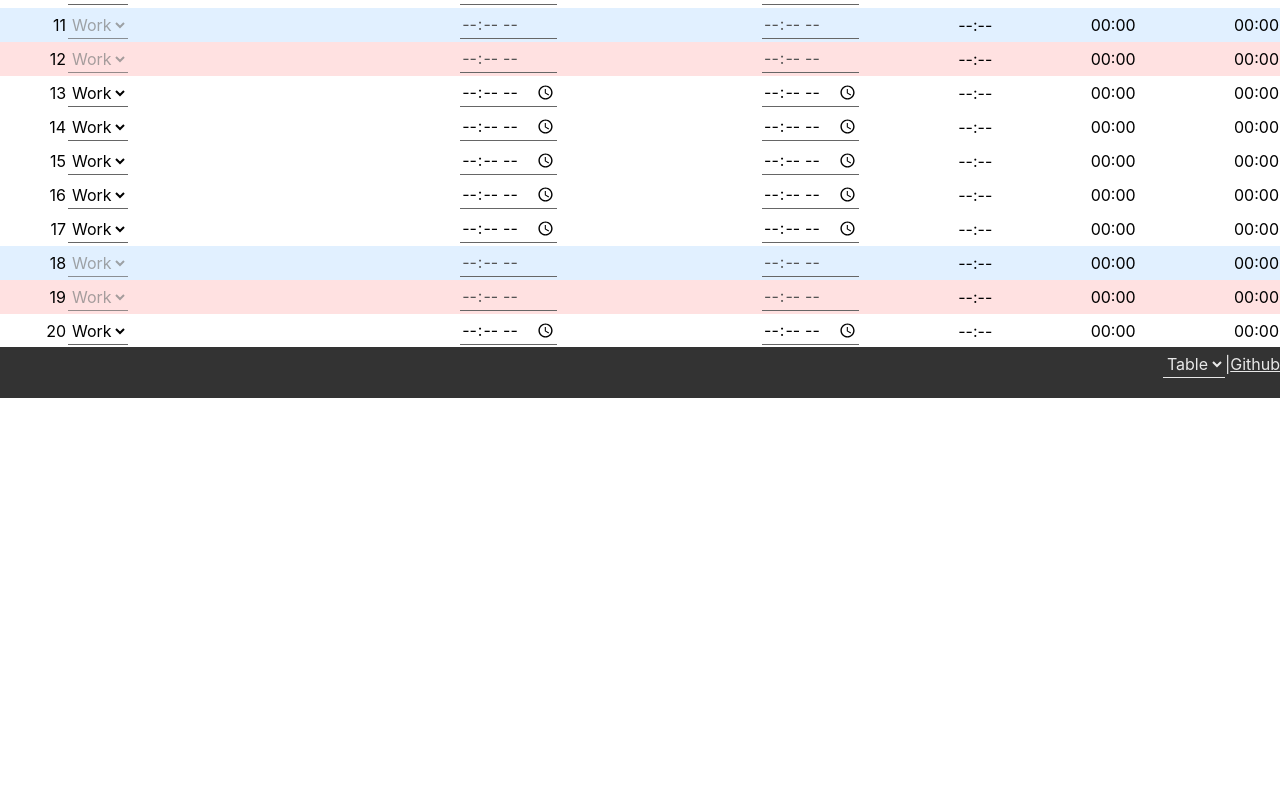
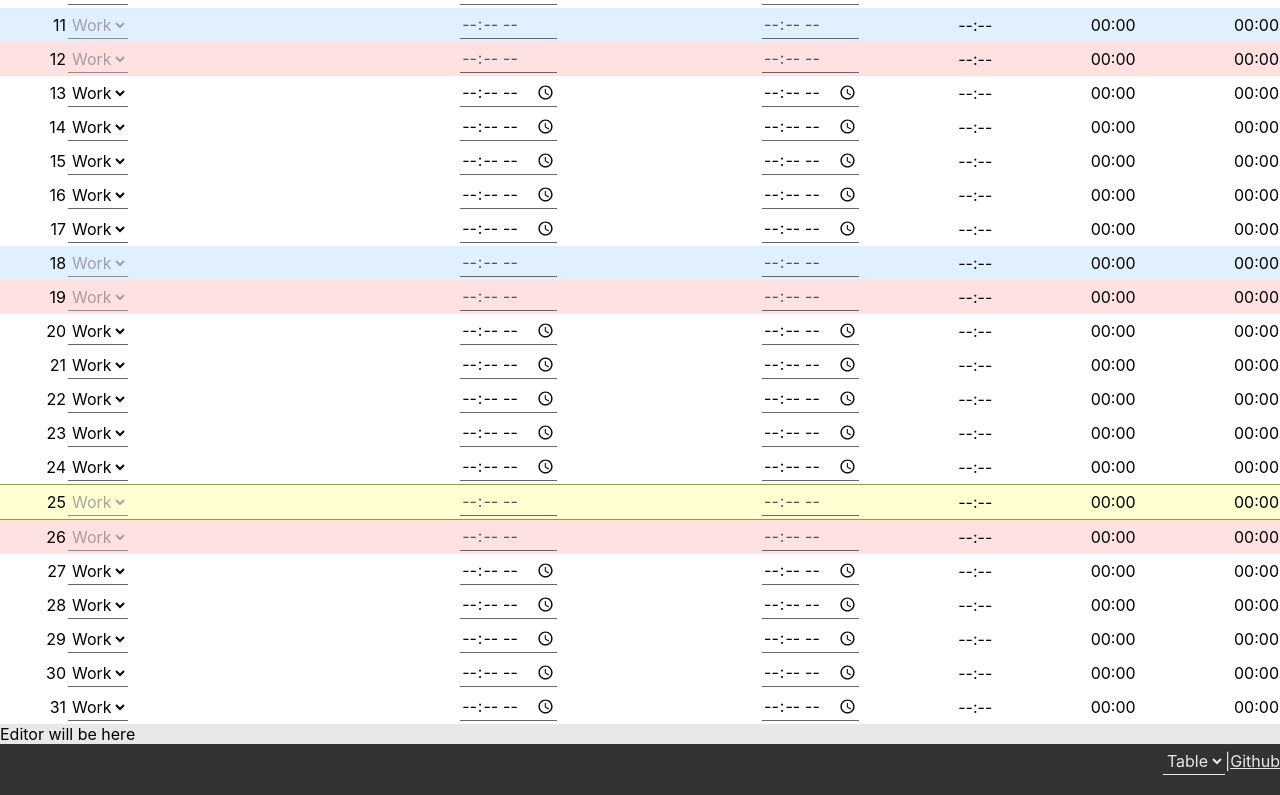
Before and after one commit to leafriend/working-hours, a React (Create React App) app: page / in a window 1280 px wide. Shown: the part 402-1197 px from the top of the page. Before the commit the page ends 800 px from the top, so only its background shows below. Built offline with nearby package versions, Linux system fonts and the light colour scheme; the HTML template or start-up script is replaced by a standard one.

Commit message:
Add editor area at bottom

```diff
--- a/src/App.scss
+++ b/src/App.scss
@@ -1,7 +1,7 @@
 .App {
-  position: absolute;
-  top: 0;
-  left: 0;
+  // position: absolute;
+  // top: 0;
+  // left: 0;
   width: 100%;
   height: 100%;
   flex-direction: column;
@@ -12,7 +12,19 @@
   }
   article {
     flex: 1;
-    overflow-y: scroll;
+
+    display: flex;
+    flex-direction: column;
+
+    & > :first-child {
+      flex: 1;
+      overflow-y: scroll;
+    }
+
+    & > :last-child {
+      align-content: flex-end;
+      background-color: #e8e8e8;
+    }
   }
   footer {
     align-content: flex-end;
--- a/src/App.tsx
+++ b/src/App.tsx
@@ -68,6 +68,7 @@ export default function App(): ReactElement {
         yearMonth={YEAR_MONTH}
       />
       <article>
+        <div>
           {(() => {
             switch (viewMode) {
               case TABLE:
@@ -95,6 +96,10 @@ export default function App(): ReactElement {
             }
 
           })()}
+        </div>
+        <div>
+          Editor will be here
+        </div>
       </article>
       <Footer
         viewMode={viewMode}
--- a/src/index.css
+++ b/src/index.css
@@ -1,5 +1,11 @@
+html,
+body,
+#root {
+  margin: 0;
+  height: 100%;
+}
+
 body {
-  margin: 0;
   font-family: -apple-system, BlinkMacSystemFont, 'Segoe UI', 'Roboto', 'Oxygen',
     'Ubuntu', 'Cantarell', 'Fira Sans', 'Droid Sans', 'Helvetica Neue',
     sans-serif;
```
Lines whose indentation alone changed are shown as unchanged.
